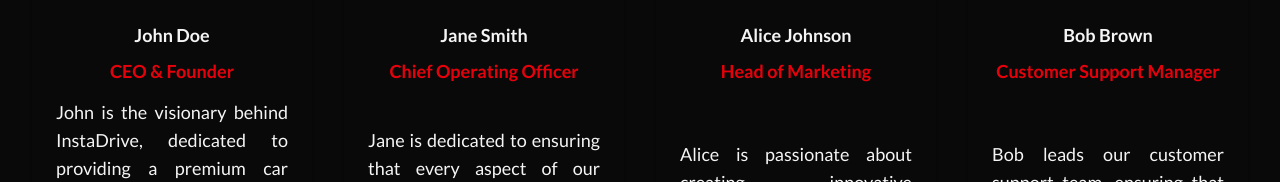
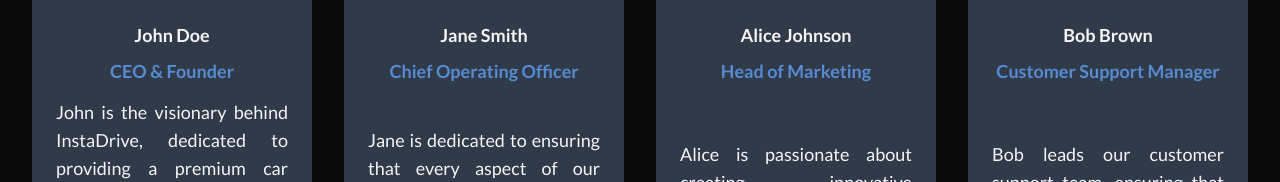
Before and after one commit to jacobferreras/car-rental, a Next.js app: page /about in a window 1280 px wide. Shown: the part 1958-2140 px from the top of the page. Built offline with nearby package versions, Linux system fonts and the light colour scheme; no server answers.

Commit message:
refactor: update card background color and position text color for improved aesthetics

```diff
--- a/components/ui/about/OurteamCard.tsx
+++ b/components/ui/about/OurteamCard.tsx
@@ -8,7 +8,7 @@
 const OurteamCard = (props: OurteamCardProps) => {
   return (
     <>
-      <div className="card bg-base-100 w-auto lg:w-70 lg:h-140 shadow-sm">
+      <div className="card bg-[#303a49] w-auto lg:w-70 lg:h-140 shadow-sm">
         <figure className="px-10 pt-10">
           <img
             src={props.imageUrl}
@@ -20,7 +20,7 @@
           <h2 className="card-title font-bold font-family-mono">
             {props.name}
           </h2>
-          <p className="text-red-600 font-bold font-family-mono text-lg">
+          <p className="text-[#558cd2] font-bold font-family-mono text-lg">
             {props.position}
           </p>
           <p className="text-justify font-family-sans text-lg">
```
